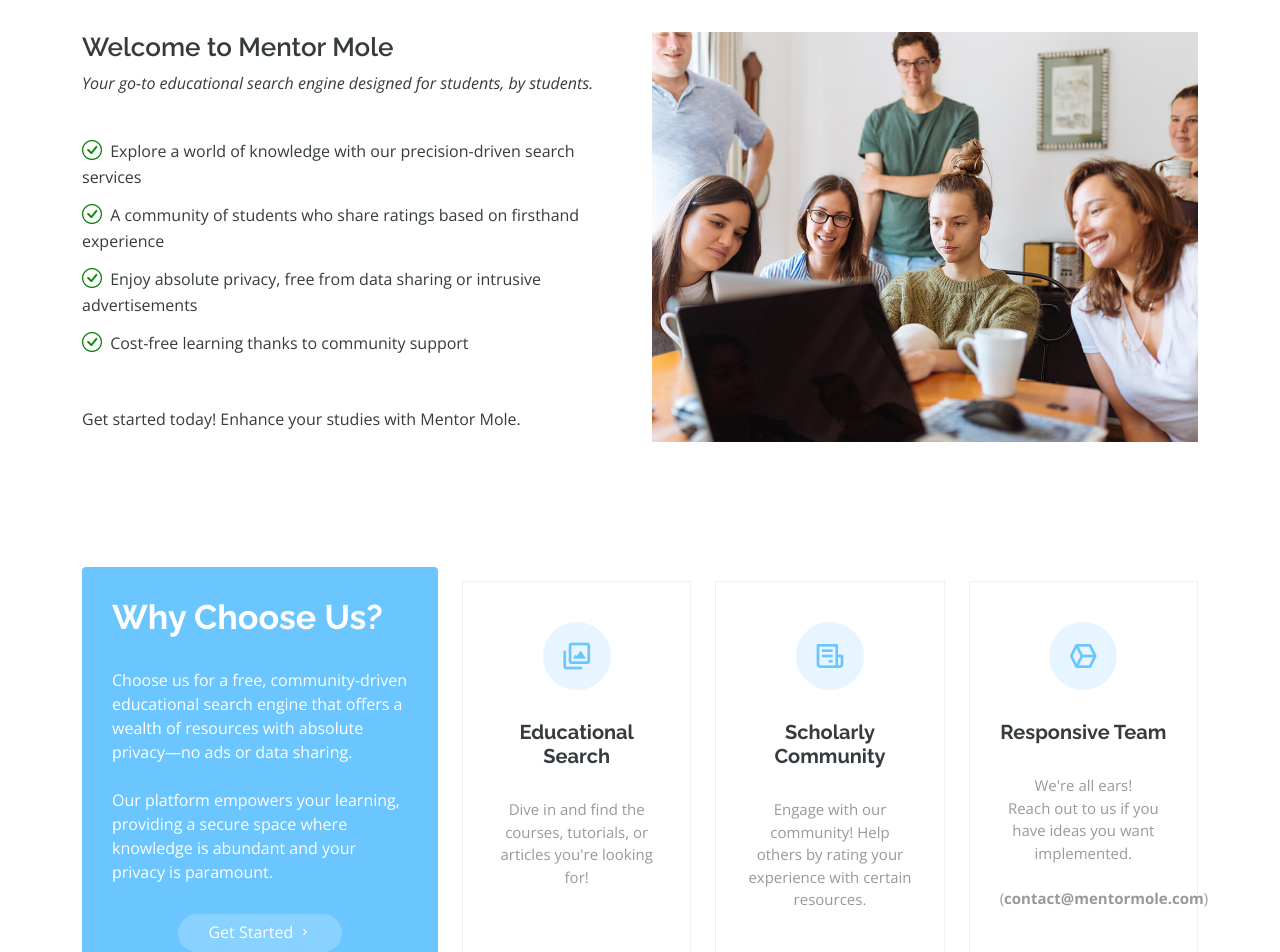
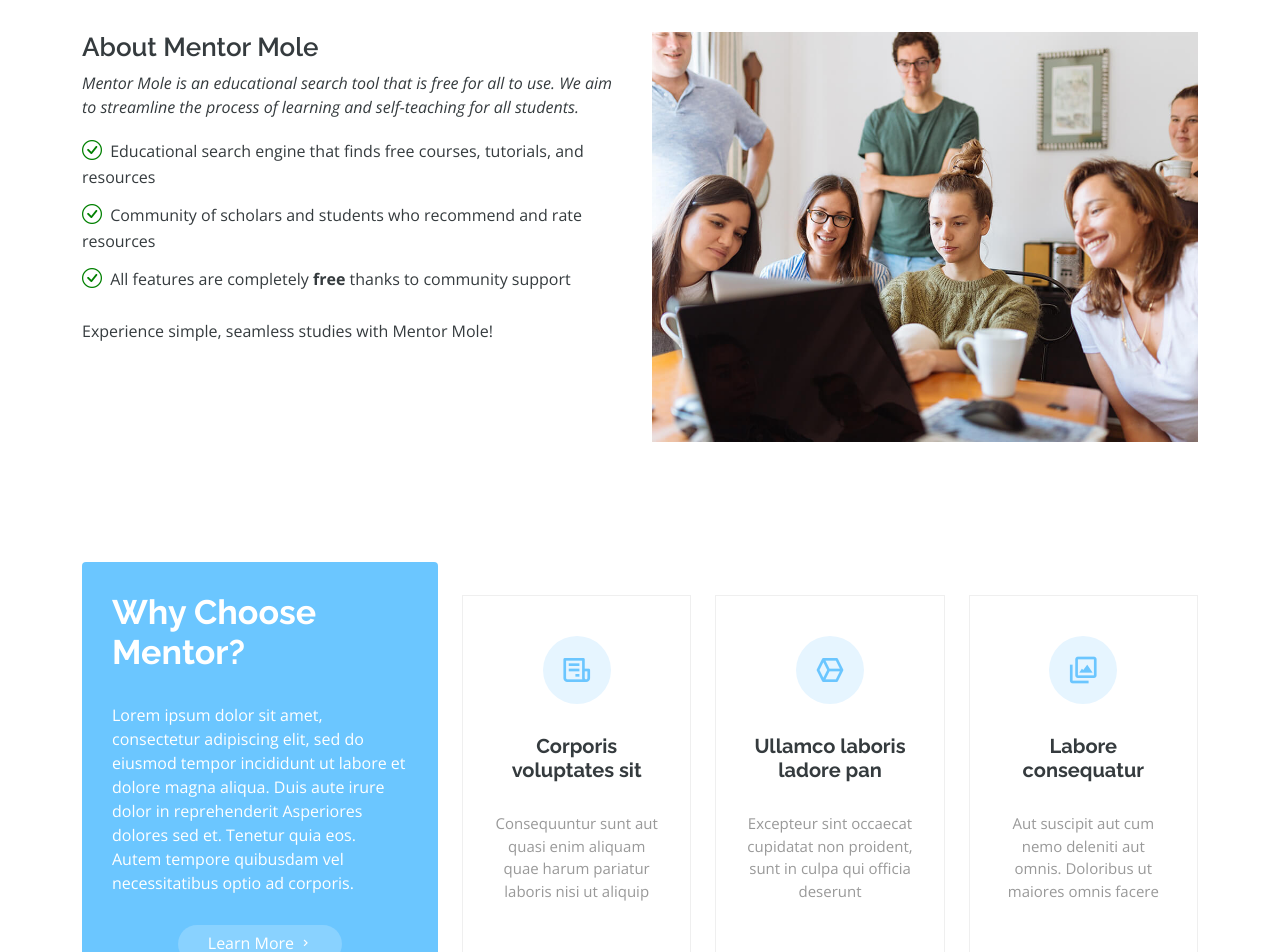
Before and after one commit to Mateo35/angular-web-app, an Angular app: page / in a window 1280 px wide. Shown: the part 660-1612 px from the top of the page. Built offline with nearby package versions, Linux system fonts and the light colour scheme.

Commit message:
search bar fix

```diff
--- a/src/app/home/home.component.html
+++ b/src/app/home/home.component.html
@@ -1,6 +1,11 @@
 <!-- ======= Hero Section ======= -->
 <section id="hero" class="d-flex justify-content-center align-items-center">
   <div class="d-flex container position-relative" data-aos="zoom-in" data-aos-delay="100" id="search-bar-container">
+    <div class="d-flex search-bar">
+      <svg xmlns="http://www.w3.org/2000/svg"  viewBox="0 0 30 30" width="30px" height="30px" id="search-icon"
+      ><path d="M 13 3 C 7.4889971 3 3 7.4889971 3 13 C 3 18.511003 7.4889971 23 13 23 C 15.396508 23 17.597385 22.148986 19.322266 20.736328 L 25.292969 26.707031 A 1.0001 1.0001 0 1 0 26.707031 25.292969 L 20.736328 19.322266 C 22.148986 17.597385 23 15.396508 23 13 C 23 7.4889971 18.511003 3 13 3 z M 13 5 C 17.430123 5 21 8.5698774 21 13 C 21 17.430123 17.430123 21 13 21 C 8.5698774 21 5 17.430123 5 13 C 5 8.5698774 8.5698774 5 13 5 z"/></svg>
+      <input placeholder="Search" class="text-entry">
+    </div>
   </div>
 </section><!-- End Hero -->
 
@@ -15,22 +20,21 @@
           <img src="../assets/img/about.jpg" class="img-fluid" alt="">
         </div>
         <div class="col-lg-6 pt-4 pt-lg-0 order-2 order-lg-1 content">
-          <h3>Welcome to Mentor Mole</h3>
+          <h3>About Mentor Mole</h3>
           <p class="fst-italic">
-            Your go-to educational search engine designed for students, by students.<br><br>
+            Mentor Mole is an educational search tool that is free for all to use. We aim to streamline the process of
+            learning and self-teaching for all students.
           </p>
           <ul>
-            <li><i class="bi bi-check-circle"></i> Explore a world of knowledge with our precision-driven search
-              services</li>
-            <li><i class="bi bi-check-circle"></i> A community of students who share ratings based on firsthand
-              experience</li>
-            <li><i class="bi bi-check-circle"></i> Enjoy absolute privacy, free from data sharing or intrusive
-              advertisements</li>
-            <li><i class="bi bi-check-circle"></i> Cost-free learning thanks to community support</li>
+            <li><i class="bi bi-check-circle"></i> Educational search engine that finds free courses, tutorials, and
+              resources</li>
+            <li><i class="bi bi-check-circle"></i> Community of scholars and students who recommend and rate resources
+            </li>
+            <li><i class="bi bi-check-circle"></i> All features are completely <strong>free</strong> thanks to community
+              support</li>
           </ul>
           <p>
-            <br>
-            Get started today! Enhance your studies with Mentor Mole.
+            Experience simple, seamless studies with Mentor Mole!
           </p>
 
         </div>
@@ -46,17 +50,15 @@
       <div class="row">
         <div class="col-lg-4 d-flex align-items-stretch">
           <div class="content">
-            <h3>Why Choose Us?</h3>
+            <h3>Why Choose Mentor?</h3>
             <p>
-              Choose us for a free, community-driven educational search engine that offers a
-              wealth of resources with absolute privacy—no ads or data sharing.
-              <br>
-              <br>
-              Our platform empowers your learning, providing a secure space where knowledge is abundant and your privacy
-              is paramount.
+              Lorem ipsum dolor sit amet, consectetur adipiscing elit, sed do eiusmod tempor incididunt ut labore et
+              dolore magna aliqua. Duis aute irure dolor in reprehenderit
+              Asperiores dolores sed et. Tenetur quia eos. Autem tempore quibusdam vel necessitatibus optio ad
+              corporis.
             </p>
             <div class="text-center">
-              <a href="/#" class="more-btn">Get Started <i class="bx bx-chevron-right"></i></a>
+              <a href="about.html" class="more-btn">Learn More <i class="bx bx-chevron-right"></i></a>
             </div>
           </div>
         </div>
@@ -65,27 +67,23 @@
             <div class="row">
               <div class="col-xl-4 d-flex align-items-stretch">
                 <div class="icon-box mt-4 mt-xl-0">
-                  <i class="bx bx-images"></i>
-                  <h4>Educational Search</h4>
-                  <p>Dive in and find the courses, tutorials, or articles you're looking for!</p>
-                </div>
-              </div>
-              <div class="col-xl-4 d-flex align-items-stretch">
-                <div class="icon-box mt-4 mt-xl-0">
                   <i class="bx bx-receipt"></i>
-                  <h4>Scholarly Community</h4>
-                  <p>Engage with our community! Help others by rating your experience with certain resources.</p>
+                  <h4>Corporis voluptates sit</h4>
+                  <p>Consequuntur sunt aut quasi enim aliquam quae harum pariatur laboris nisi ut aliquip</p>
                 </div>
               </div>
               <div class="col-xl-4 d-flex align-items-stretch">
                 <div class="icon-box mt-4 mt-xl-0">
                   <i class="bx bx-cube-alt"></i>
-                  <h4>Responsive Team</h4>
-                  <p>We're all ears!<br>
-                    Reach out to us if you have ideas you want implemented.<br>
-                    <br>
-                    (<strong>contact&#64;mentormole.com</strong>)
-                  </p>
+                  <h4>Ullamco laboris ladore pan</h4>
+                  <p>Excepteur sint occaecat cupidatat non proident, sunt in culpa qui officia deserunt</p>
+                </div>
+              </div>
+              <div class="col-xl-4 d-flex align-items-stretch">
+                <div class="icon-box mt-4 mt-xl-0">
+                  <i class="bx bx-images"></i>
+                  <h4>Labore consequatur</h4>
+                  <p>Aut suscipit aut cum nemo deleniti aut omnis. Doloribus ut maiores omnis facere</p>
                 </div>
               </div>
             </div>
```
